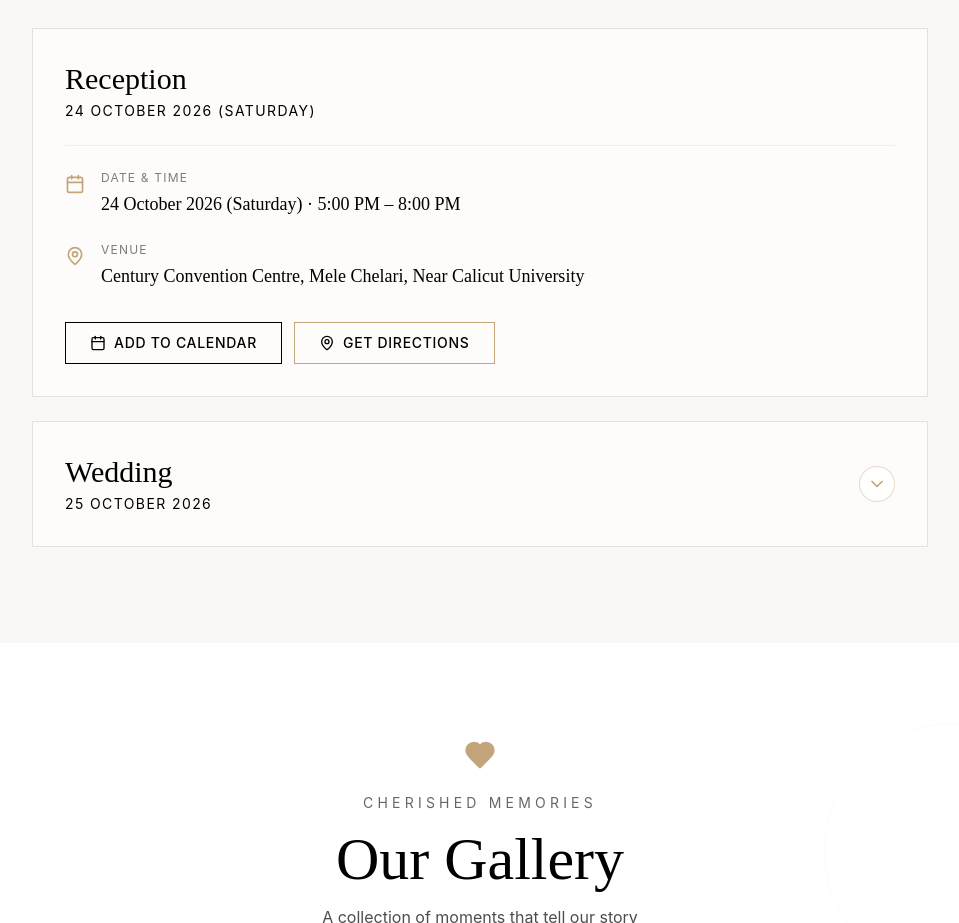
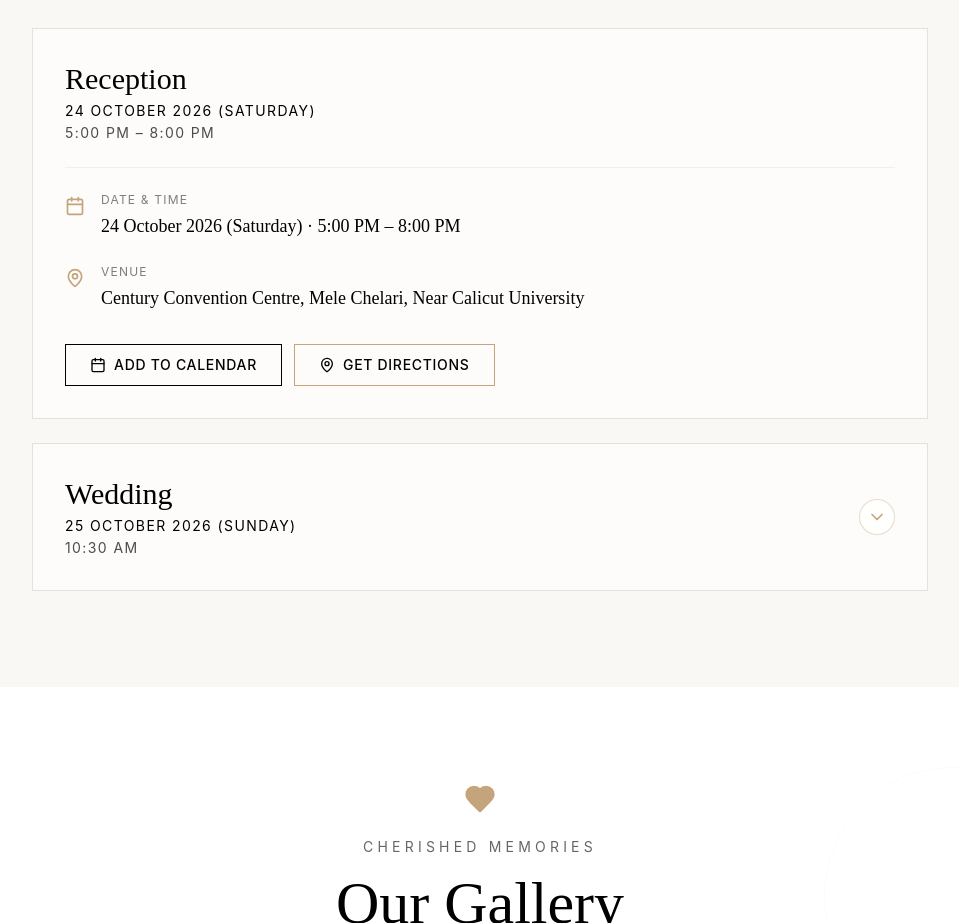
Before and after one commit to tevahdesign/for-her, a React (Vite) app: page / in a window 1280 px wide. Shown: the part 1700-2623 px from the top of the page, without its empty margins (160-1119 px from the left). Built offline with nearby package versions, Linux system fonts and the light colour scheme.

Commit message:
Initial commit

```diff
--- a/src/app/components/EventsSection.tsx
+++ b/src/app/components/EventsSection.tsx
@@ -137,6 +137,9 @@ export function EventsSection() {
                 <p className="text-sm font-sans tracking-widest text-black uppercase mt-1">
                   24 October 2026 (Saturday)
                 </p>
+                <p className="text-sm font-sans tracking-widest text-black/70 uppercase mt-0.5">
+                  5:00 PM – 8:00 PM
+                </p>
               </div>
 
               <div className="pt-6 mt-6 border-t border-black/5 space-y-6">
@@ -193,7 +196,10 @@ export function EventsSection() {
                     Wedding
                   </h3>
                   <p className="text-sm font-sans tracking-widest text-black uppercase mt-1">
-                    25 October 2026
+                    25 October 2026 (Sunday)
+                  </p>
+                  <p className="text-sm font-sans tracking-widest text-black/70 uppercase mt-0.5">
+                    10:30 AM
                   </p>
                 </div>
                 <div className="w-9 h-9 rounded-full border border-[#C4A57B]/40 flex items-center justify-center bg-white/80 shrink-0 ml-4">
```
